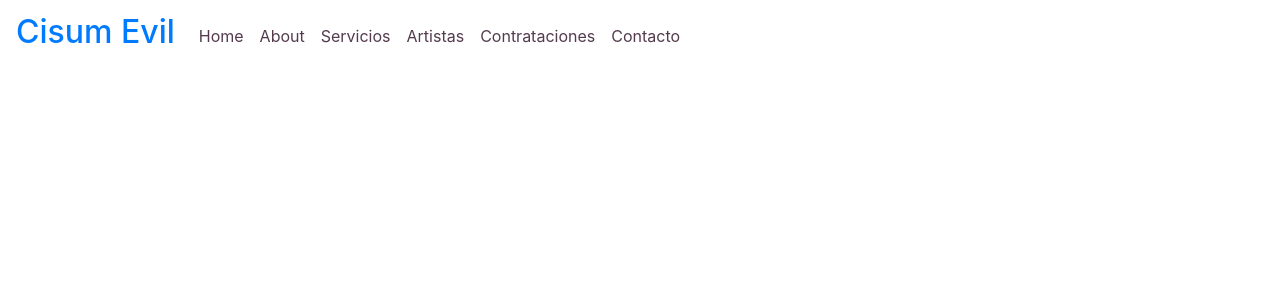
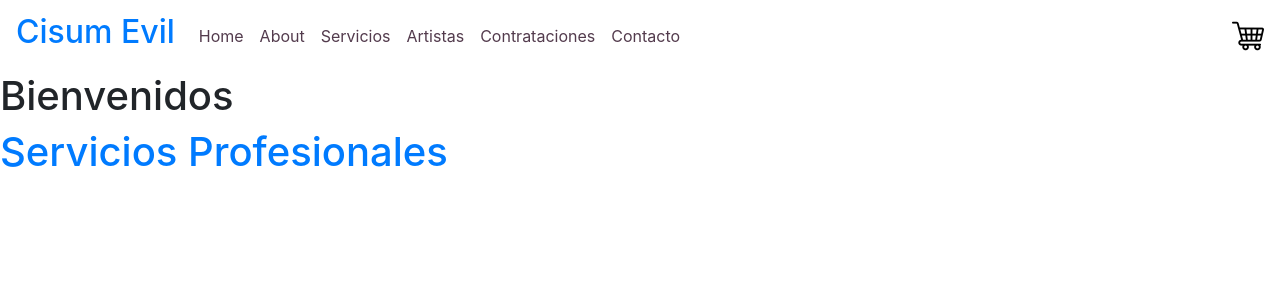
Before and after one commit to ceciliajalv/proyecto-react, a React (Create React App) app: page / in a window 1280 px wide. Shown: the top 300 px of the page. Built offline with nearby package versions, Linux system fonts and the light colour scheme.

Commit message:
cartWidget y ItemListContainer

```diff
--- a/src/App.css
+++ b/src/App.css
@@ -42,3 +42,7 @@
 .nav-link:hover, .navbar-bordeaux:hover, .navbar-nav:hover, .nav-item:hover{
   color: #DE76A9;
 }
+.carritoicon {
+  height: 2rem;
+  width: 2rem;
+}
--- a/src/App.jsx
+++ b/src/App.jsx
@@ -3,16 +3,14 @@ import './App.css';
 import 'bootstrap/dist/css/bootstrap.min.css';
 import ButtonComponent from './components/button';
 import NavBar from './components/navbar/';
-// import ItemListContainer from './Containers/ItemListContainer';
+import ItemListContainer from './Containers/ItemListContainer';
 
 const App = () => {
   return (
     <>
     <NavBar/>
-    {/* <ButtonComponent text={`Prueba`} /> */}
-      {/* <h1>Hola mundo!</h1>
-      <ButtonComponent text={`Prueba`} />
-      <ItemListContainer greeting={"Bienvenidos a React.JS"}/> */}
+    <h1>Bienvenidos</h1>
+    <ItemListContainer servicios={"Servicios Profesionales"}/>
     </>
   );
 }
--- a/src/Containers/ItemListContainer/index.jsx
+++ b/src/Containers/ItemListContainer/index.jsx
@@ -1,7 +1,7 @@
-const ItemListContainer = ({greeting}) => {
+const ItemListContainer = ({servicios}) => {
 
     return (
-        <a className="h1">{greeting}</a>
+        <a className="h1">{servicios}</a>
     )
 }
 export default ItemListContainer;
--- /dev/null
+++ b/src/components/CartWidget/index.jsx
@@ -0,0 +1,9 @@
+import carritoIcon from '../CartWidget/carritoIcon.png';
+
+const CartWidget = () => {
+    return (
+        <div className="carritoicon"><img src={carritoIcon} alt="Carrito" className="carritoicon"/></div>
+    )
+}
+
+export default CartWidget;
--- a/src/components/navbar/index.jsx
+++ b/src/components/navbar/index.jsx
@@ -1,4 +1,5 @@
 import 'bootstrap/dist/css/bootstrap.min.css';
+import CartWidget from '../CartWidget/index.jsx';
 
 const NavBar = () => {
     return (
@@ -27,6 +28,7 @@ const NavBar = () => {
                     <a className="nav-link" href="#contactanos">Contacto</a>
                 </li>
               </ul>
+              <CartWidget/>
         </div>
       </nav>
     )
```
Also changed, not shown: src/components/CartWidget/carritoIcon.png (added), 1 other file (tests, documents, lock files or other folders).
